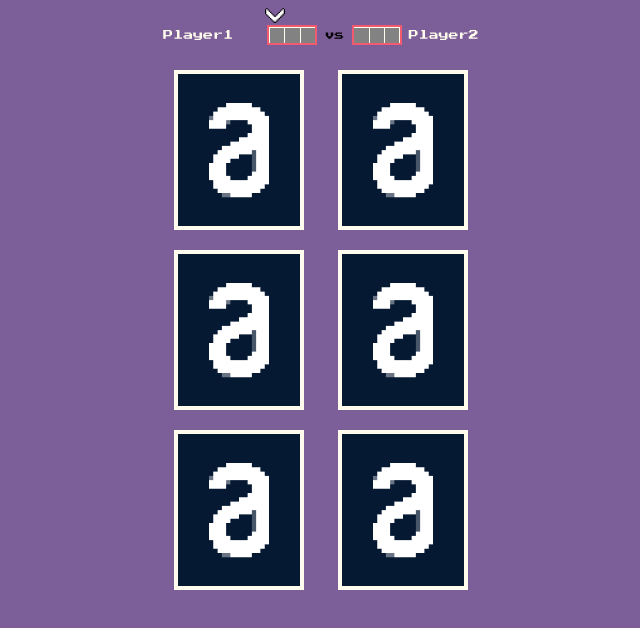
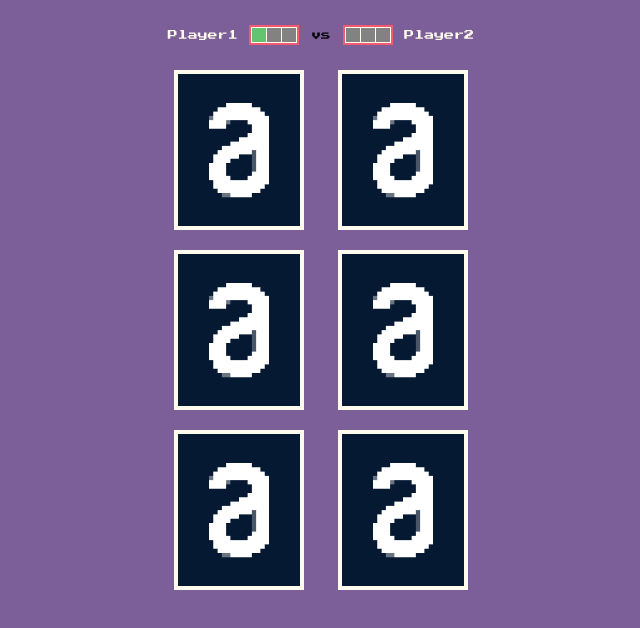
Before and after one commit to Vinicius-de-Morais/curso_feliz_JSReact, a website built with Vite: page index.html in a window 1280 px wide. Shown: the whole page, without its empty margins (319-959 px from the left). Built offline with nearby package versions, Linux system fonts and the light colour scheme.

Commit message:
Change the PlayerScore functioning

```diff
--- a/src/components/PlayerSore/index.js
+++ b/src/components/PlayerSore/index.js
@@ -1,36 +1,16 @@
 import TurnArrow from '../TurnArrow'
 import './style.css'
 
-function PlayerScore(){
-
+function PlayerScore(points = 0){
 
     return `
 
-        ${TurnArrow()}
-        <article class="player-score -playerOne">
-            <div class="box -one -turn">
-
-            </div>
-            <div class="box -two">
-
-            </div>
-            <div class="box -three">
-
-            </div>
-        </article>
-        vs
-        <article class="player-score -playerTwo">
-            <div class="box -one">
-
-            </div>
-            <div class="box -two">
-
-            </div>
-            <div class="box -three">
-
-            </div>
-        </article>
-    `
+        <ol class="player-score" data-points="${points}">
+            <li class="pointer -a${points}">Um</li>
+            <li class="pointer -b${points}">Dois</li>
+            <li class="pointer -c${points}">Três</li>
+        </ol>
+    `;
 }
 
-export default PlayerScore
+export default PlayerScore;
--- a/src/components/PlayerSore/style.css
+++ b/src/components/PlayerSore/style.css
@@ -1,22 +1,32 @@
 
 .player-score{
+    box-sizing: border-box;
     width: 50px;
     height: 20px;
+    background-color: var(--color-floral-white);
     border: 2px solid var(--color-fiery-rose);
-    background-color: var(--color-floral-white);
-    box-sizing: border-box;
+    padding: 1px;
     display: flex;
-
+    gap: 1px;
 }
 
-.box{
-    margin: 0.5px;
-    padding: 0.5px;
-    width: 14px;
-    background: var(--color-old-silver);
+.player-score > .pointer {
 
+    background-color: var(--color-old-silver);
+    text-indent: -99999px;
+    overflow: hidden;
+    width: 33%;
 }
 
-.box.-green {
-    background: var(--color-mantis);
+
+.player-score > .pointer.-a1, .pointer.-a2,
+.pointer.-a3 {
+    background-color: var(--color-mantis);
 }
+.player-score > .pointer.-b2, .pointer.-b3 {
+    background-color: var(--color-mantis);
+}
+
+.player-score > .pointer.-c3 {
+    background-color: var(--color-mantis);
+}
--- a/src/objects/ScoreBoard/index.js
+++ b/src/objects/ScoreBoard/index.js
@@ -6,6 +6,8 @@ function ScoreBoard(){
  return `
     <header class="score-board">
         ${PlayerText('Player1')}
+        ${PlayerScore(1)}
+        vs
         ${PlayerScore()}
         ${PlayerText('Player2')}
     </header>
```
